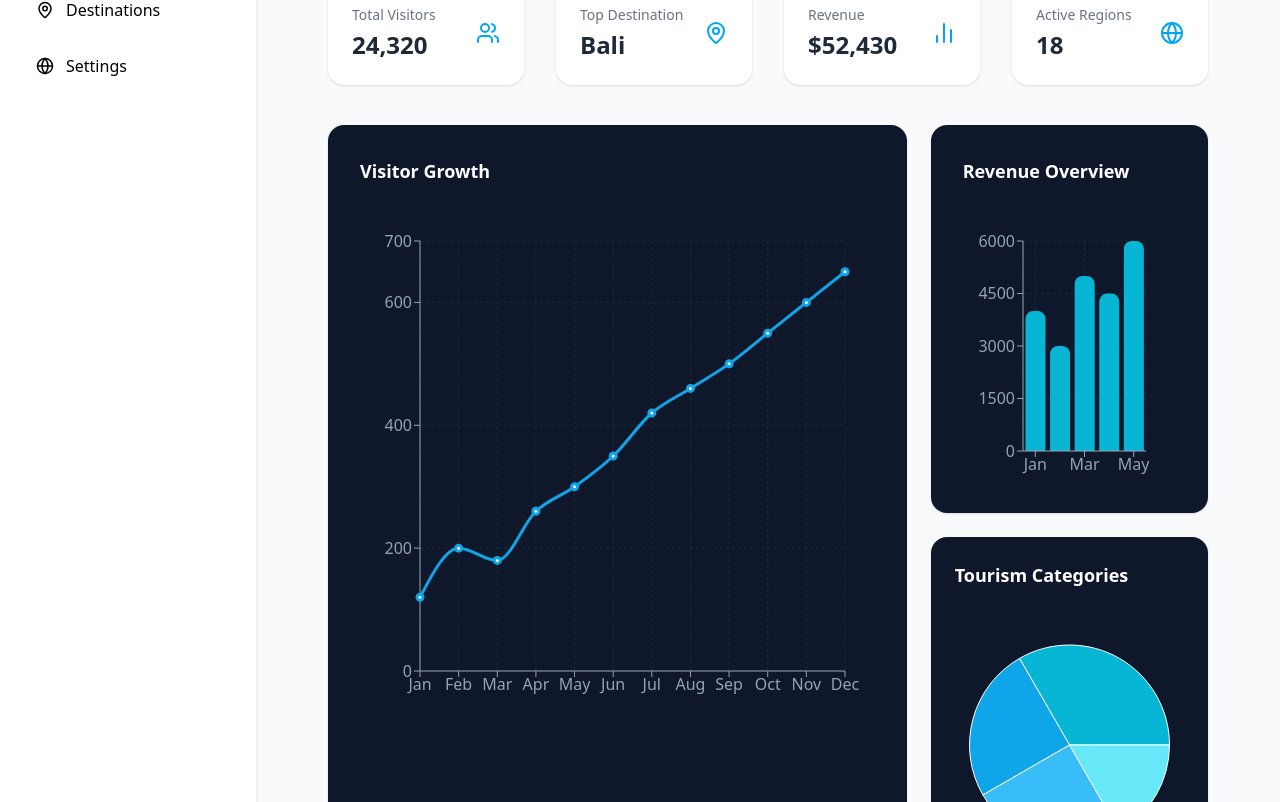
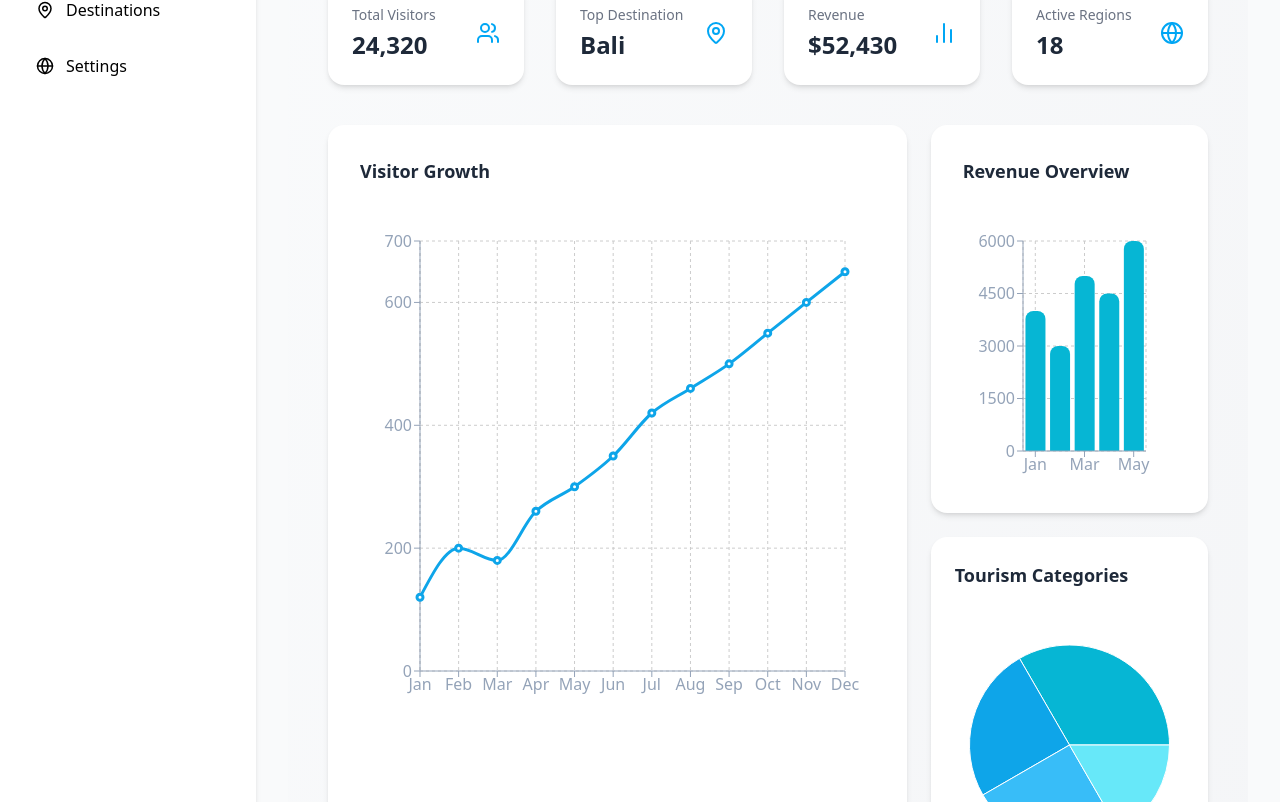
Before and after one commit to alokmuskan/Task, a React (Vite) app: page / in a window 1280 px wide. Shown: the part 238-1040 px from the top of the page. Built offline with nearby package versions, Linux system fonts and the light colour scheme.

Commit message:
fixed the styling of entire dashboard in which removed dark background from charts and cards

```diff
--- a/src/components/Charts/BarChart.jsx
+++ b/src/components/Charts/BarChart.jsx
@@ -6,7 +6,7 @@ export default function MyBarChart({ data }) {
     <div className="relative">
       <ResponsiveContainer width="100%" height={280}>
         <BarChart data={data} margin={{ top: 40, right: 30, left: 0, bottom: 0 }}>
-          <CartesianGrid strokeDasharray="3 3" stroke="#1e293b" />
+          <CartesianGrid strokeDasharray="3 3" stroke="#ccc" />
           <XAxis dataKey="month" stroke="#94a3b8" />
           <YAxis stroke="#94a3b8" />
           <Tooltip />
--- a/src/components/Charts/LineChart.jsx
+++ b/src/components/Charts/LineChart.jsx
@@ -6,7 +6,7 @@ export default function MyLineChart({ data }) {
     <div className="relative">
       <ResponsiveContainer width="100%" height={500}>
         <LineChart data={data} margin={{ top: 40, right: 30, left: 0, bottom: 0 }}>
-          <CartesianGrid strokeDasharray="3 3" stroke="#1e293b" />
+          <CartesianGrid strokeDasharray="3 3" stroke="#ccc" />
           <XAxis dataKey="date" stroke="#94a3b8" />
           <YAxis stroke="#94a3b8" domain={[0, "dataMax + 50"]} />
           <Tooltip />
--- a/src/pages/Dashboard.jsx
+++ b/src/pages/Dashboard.jsx
@@ -21,10 +21,11 @@ export default function Dashboard() {
     setTimeout(() => setIsRefreshing(false), 2000);
   };
 
-
   return (
+    // 🔹 Slight gradient background for subtle depth
+    // 👉 To make it fully white, replace the class below with: "flex min-h-screen bg-white text-gray-800"
     <div className="flex min-h-screen bg-gradient-to-br from-gray-50 to-gray-100 text-gray-800">
-      <main className="flex-1 px-10 py-3 space-y-10 bg-gray-50">
+      <main className="flex-1 px-10 py-3 space-y-10">
         {/* Header */}
         <section>
           <div className="flex justify-between items-center mb-10">
@@ -77,16 +78,16 @@ export default function Dashboard() {
         <section className="grid grid-cols-1 lg:grid-cols-3 gap-6">
           {/* Line Chart */}
           <motion.div
-            className="lg:col-span-2 bg-[#0f172a] rounded-2xl shadow-sm p-8 text-white"
+            className="lg:col-span-2 bg-white rounded-2xl shadow-md p-8"
             initial={{ opacity: 0, y: 40 }}
             animate={{ opacity: 1, y: 0 }}
             transition={{ duration: 0.7, ease: "easeOut" }}
             whileHover={{
               scale: 1.02,
-              boxShadow: "0px 8px 25px rgba(14,165,233,0.3)",
+              boxShadow: "0px 8px 25px rgba(14,165,233,0.15)",
             }}
           >
-            <h3 className="text-lg font-semibold mb-4 text-white">
+            <h3 className="text-lg font-semibold mb-4 text-gray-800">
               Visitor Growth
             </h3>
             <MyLineChart data={chartData.line} />
@@ -96,16 +97,16 @@ export default function Dashboard() {
           <div className="space-y-6">
             {/* Bar Chart */}
             <motion.div
-              className="bg-[#0f172a] rounded-2xl shadow-sm p-8 text-white"
+              className="bg-white rounded-2xl shadow-md p-8"
               initial={{ opacity: 0, y: 40 }}
               animate={{ opacity: 1, y: 0 }}
               transition={{ duration: 0.7, ease: "easeOut", delay: 0.1 }}
               whileHover={{
                 scale: 1.02,
-                boxShadow: "0px 8px 25px rgba(14,165,233,0.3)",
+                boxShadow: "0px 8px 25px rgba(14,165,233,0.15)",
               }}
             >
-              <h3 className="text-lg font-semibold mb-4 text-white">
+              <h3 className="text-lg font-semibold mb-4 text-gray-800">
                 Revenue Overview
               </h3>
               <MyBarChart data={chartData.bar} />
@@ -113,16 +114,16 @@ export default function Dashboard() {
 
             {/* Pie Chart */}
             <motion.div
-              className="bg-[#0f172a] rounded-2xl shadow-sm p-6 text-white"
+              className="bg-white rounded-2xl shadow-md p-6"
               initial={{ opacity: 0, y: 40 }}
               animate={{ opacity: 1, y: 0 }}
               transition={{ duration: 0.7, ease: "easeOut", delay: 0.2 }}
               whileHover={{
                 scale: 1.02,
-                boxShadow: "0px 8px 25px rgba(14,165,233,0.3)",
+                boxShadow: "0px 8px 25px rgba(14,165,233,0.15)",
               }}
             >
-              <h3 className="text-lg font-semibold mb-4 text-white">
+              <h3 className="text-lg font-semibold mb-4 text-gray-800">
                 Tourism Categories
               </h3>
               <MyPieChart data={chartData.pie} />
@@ -137,7 +138,7 @@ export default function Dashboard() {
           transition={{ duration: 0.8, ease: "easeOut", delay: 0.3 }}
           whileHover={{
             scale: 1.02,
-            boxShadow: "0px 8px 25px rgba(14,165,233,0.3)",
+            boxShadow: "0px 8px 25px rgba(14,165,233,0.15)",
           }}
         >
           <TouristStats />
@@ -154,7 +155,7 @@ function Card({ title, value, icon }) {
 
   return (
     <motion.div
-      className="bg-white dark:bg-gray-900 rounded-2xl shadow-sm p-6 flex items-center justify-between cursor-pointer hover:shadow-lg hover:-translate-y-1 transition-all duration-300"
+      className="bg-white rounded-2xl shadow-md p-6 flex items-center justify-between cursor-pointer hover:shadow-lg hover:-translate-y-1 transition-all duration-300"
       initial={{ opacity: 0, y: 30 }}
       animate={{ opacity: 1, y: 0 }}
       transition={{ duration: 0.6, ease: "easeOut" }}
@@ -162,10 +163,8 @@ function Card({ title, value, icon }) {
       whileTap={{ scale: 0.97 }}
     >
       <div>
-        <p className="text-sm text-gray-500 dark:text-gray-400 mb-1">
-          {title}
-        </p>
-        <h4 className="text-2xl font-semibold text-gray-800 dark:text-gray-100">
+        <p className="text-sm text-gray-500 mb-1">{title}</p>
+        <h4 className="text-2xl font-semibold text-gray-800">
           {isNaN(numericValue) ? (
             value
           ) : (
```
